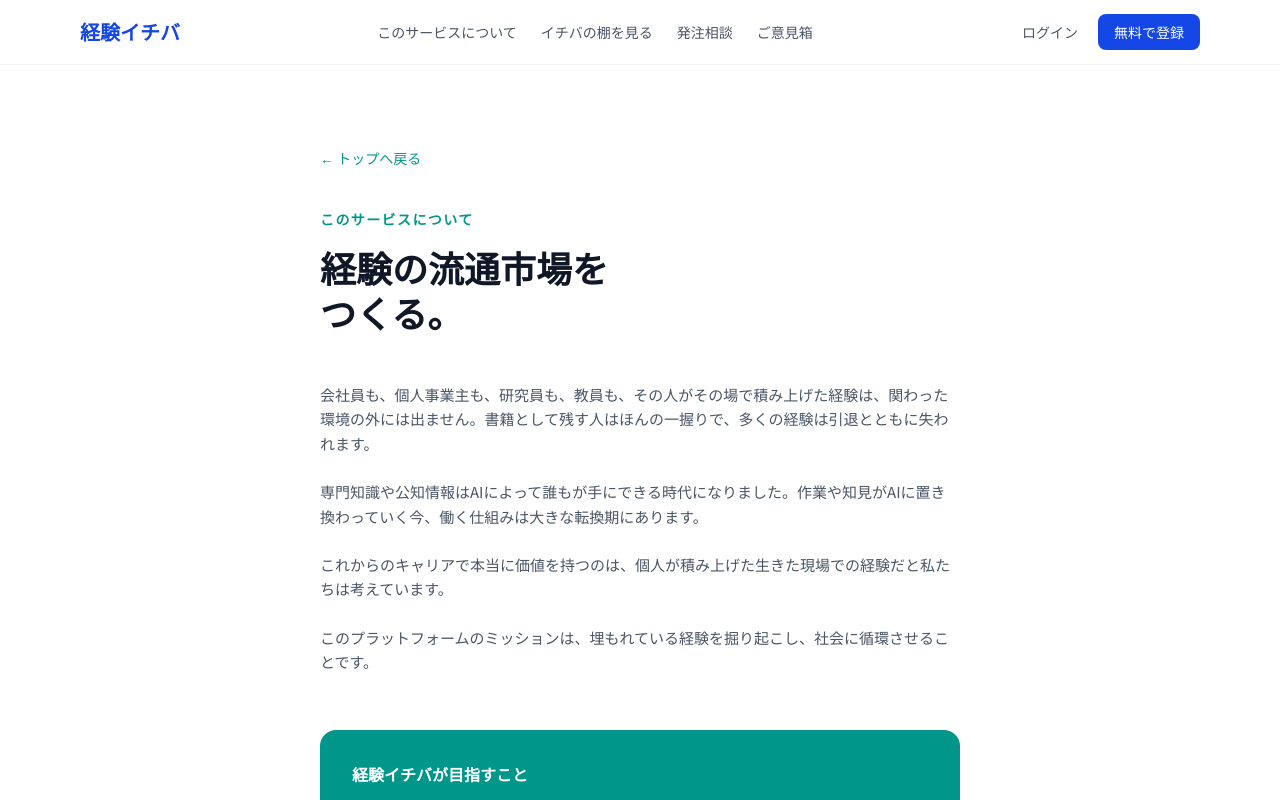
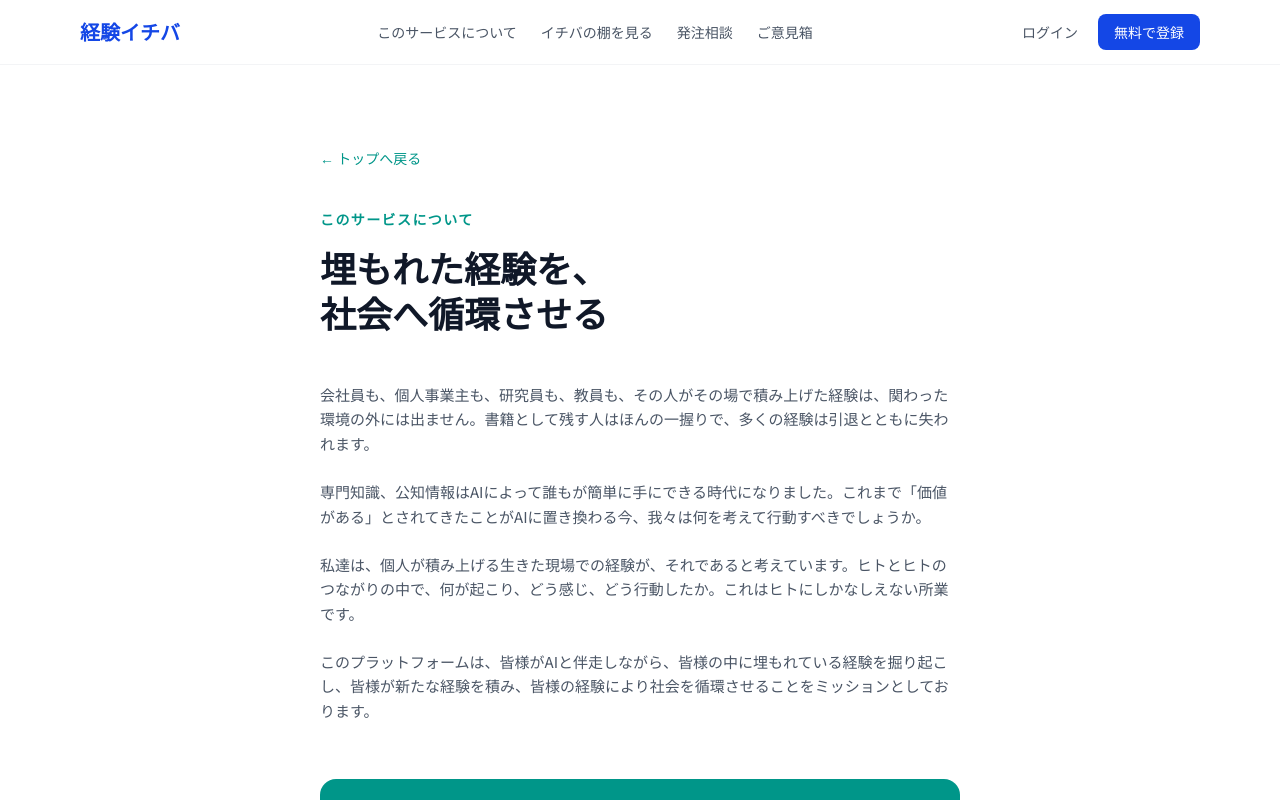
Before and after one commit to westville1030-tech11/skill-tana, a Next.js app: page /about in a window 1280 px wide. Shown: the top 800 px of the page. Built offline with nearby package versions, Linux system fonts and the light colour scheme; no server answers.

Commit message:
Update about page copy and heading

```diff
--- a/app/about/page.tsx
+++ b/app/about/page.tsx
@@ -14,7 +14,7 @@ export default function AboutPage() {
 
         <p className="text-sm font-bold text-teal-600 tracking-widest mt-10 mb-4">このサービスについて</p>
         <h1 className="text-4xl font-black text-gray-900 leading-tight mb-12">
-          経験の流通市場を<br />つくる。
+          埋もれた経験を、<br />社会へ循環させる
         </h1>
 
         <div className="space-y-6 text-gray-600 leading-relaxed text-[15px]">
@@ -22,13 +22,13 @@ export default function AboutPage() {
             会社員も、個人事業主も、研究員も、教員も、その人がその場で積み上げた経験は、関わった環境の外には出ません。書籍として残す人はほんの一握りで、多くの経験は引退とともに失われます。
           </p>
           <p>
-            専門知識や公知情報はAIによって誰もが手にできる時代になりました。作業や知見がAIに置き換わっていく今、働く仕組みは大きな転換期にあります。
+            専門知識、公知情報はAIによって誰もが簡単に手にできる時代になりました。これまで「価値がある」とされてきたことがAIに置き換わる今、我々は何を考えて行動すべきでしょうか。
           </p>
           <p>
-            これからのキャリアで本当に価値を持つのは、個人が積み上げた生きた現場での経験だと私たちは考えています。
+            私達は、個人が積み上げる生きた現場での経験が、それであると考えています。ヒトとヒトのつながりの中で、何が起こり、どう感じ、どう行動したか。これはヒトにしかなしえない所業です。
           </p>
           <p>
-            このプラットフォームのミッションは、埋もれている経験を掘り起こし、社会に循環させることです。
+            このプラットフォームは、皆様がAIと伴走しながら、皆様の中に埋もれている経験を掘り起こし、皆様が新たな経験を積み、皆様の経験により社会を循環させることをミッションとしております。
           </p>
         </div>
 
```
